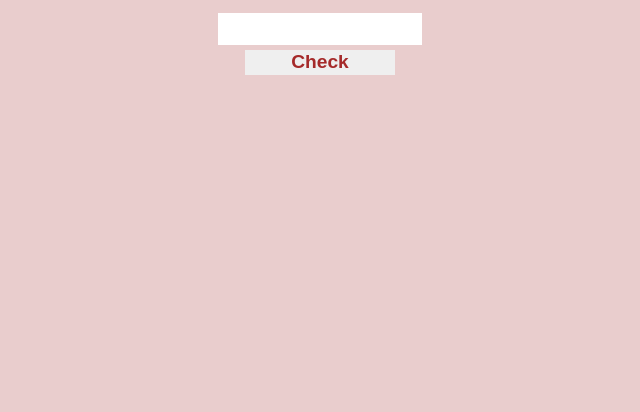
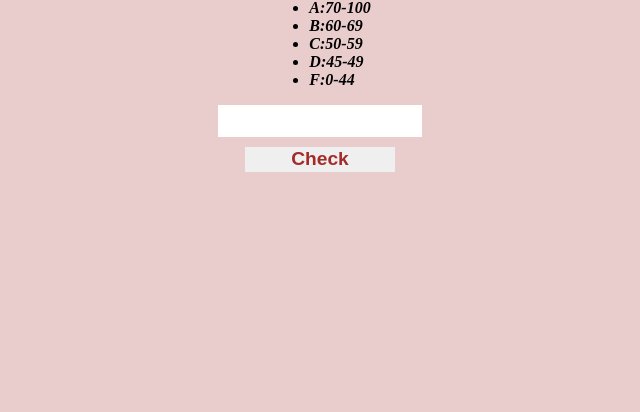
Before and after one commit to Kristencode/ScoreChecker, a plain HTML site: page index.html in a window 1280 px wide. Shown: the part 404-816 px from the top of the page, without its empty margins (320-960 px from the left). Drawn offline with Linux system fonts and the light colour scheme.

Commit message:
last commit

```diff
--- a/index.html
+++ b/index.html
@@ -8,40 +8,22 @@
   </head>
   <body>
     <div class="content">
+      <h1>Check Your Grades</h1>
+      <h2>Grading score-card;</h2>
+      <ul>
+        <li>A:70-100</li>
 
-
- <h1>Check Your Grades</h1>
-
+        <li>B:60-69</li>
+        <li>C:50-59</li>
+        <li>D:45-49</li>
+        <li>F:0-44</li>
+      </ul>
 
       <input type="text" id="checkScore" name="name" />
 
       <button id="btn">Check</button>
     </div>
 
-
-
-
-
-
-
-
-
-
-
-
-
-
-
-
-
-
-
-
-
-
-
-
-
     <script src="script.js"></script>
   </body>
 </html>
--- a/style.css
+++ b/style.css
@@ -15,7 +15,7 @@ button{
   width: 150px;
   height: 25px;
   border: none;
-  margin-top: 5px;
+  margin-top: 10px;
   color: brown;
   font-weight: bolder;
   font-size: larger;
@@ -32,3 +32,8 @@ h1{
   width: 200px;
   height: 30px;
 }
+
+li{
+  font-style: italic;
+  font-weight: 900;
+}
```
